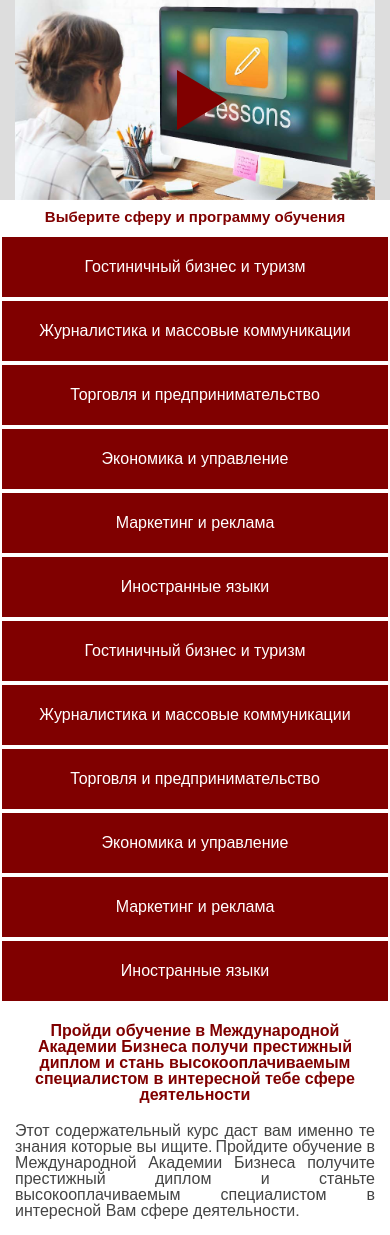
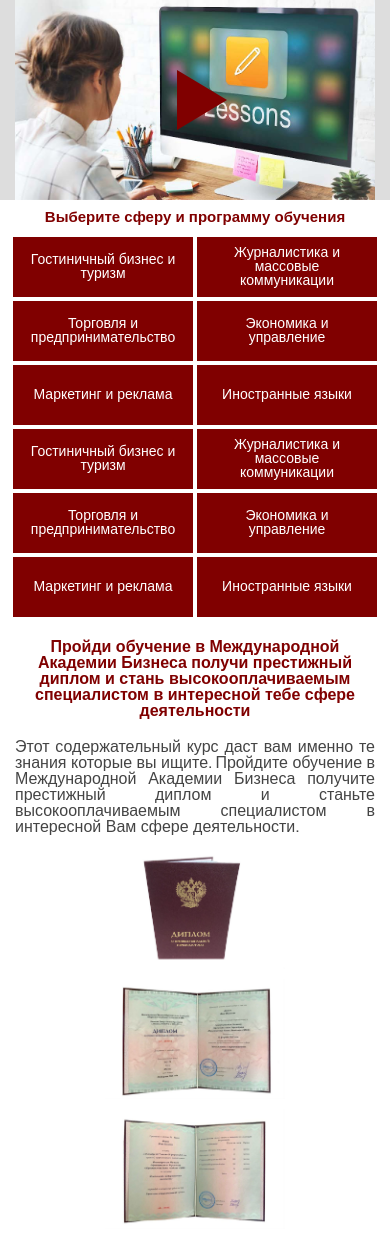
Before and after one commit to ICDL2016/IAB, a PHP site: page /iab/index.php in a window 390 px wide. Shown: the part 55-1290 px from the top of the page. Run offline with PHP 8.4, Linux system fonts and the light colour scheme.

Commit message:
Add files via upload

```diff
--- a/iab/sass/_media.sass
+++ b/iab/sass/_media.sass
@@ -73,7 +73,8 @@
 @media screen and (max-width: 467px)
     .directions
         &-block
-            width: 100%
+            width: 180px
+            font-size: 14px
     .programs
         &-block
             width: 100%
@@ -103,3 +104,10 @@
             &__block
                 margin: 5px auto
                 width: 90%
+
+
+
+@media screen and (max-width: 368px)
+    .directions
+        &-block
+            width: 100%
--- a/iab/sass/style.css
+++ b/iab/sass/style.css
@@ -597,7 +597,8 @@
     display: none; } }
 @media screen and (max-width: 467px) {
   .directions-block {
-    width: 100%; }
+    width: 180px;
+    font-size: 14px; }
 
   .programs-block {
     width: 100%; } }
@@ -620,5 +621,8 @@
   .course-program__block {
     margin: 5px auto;
     width: 90%; } }
+@media screen and (max-width: 368px) {
+  .directions-block {
+    width: 100%; } }
 iframe {
   margin: auto; }
```
